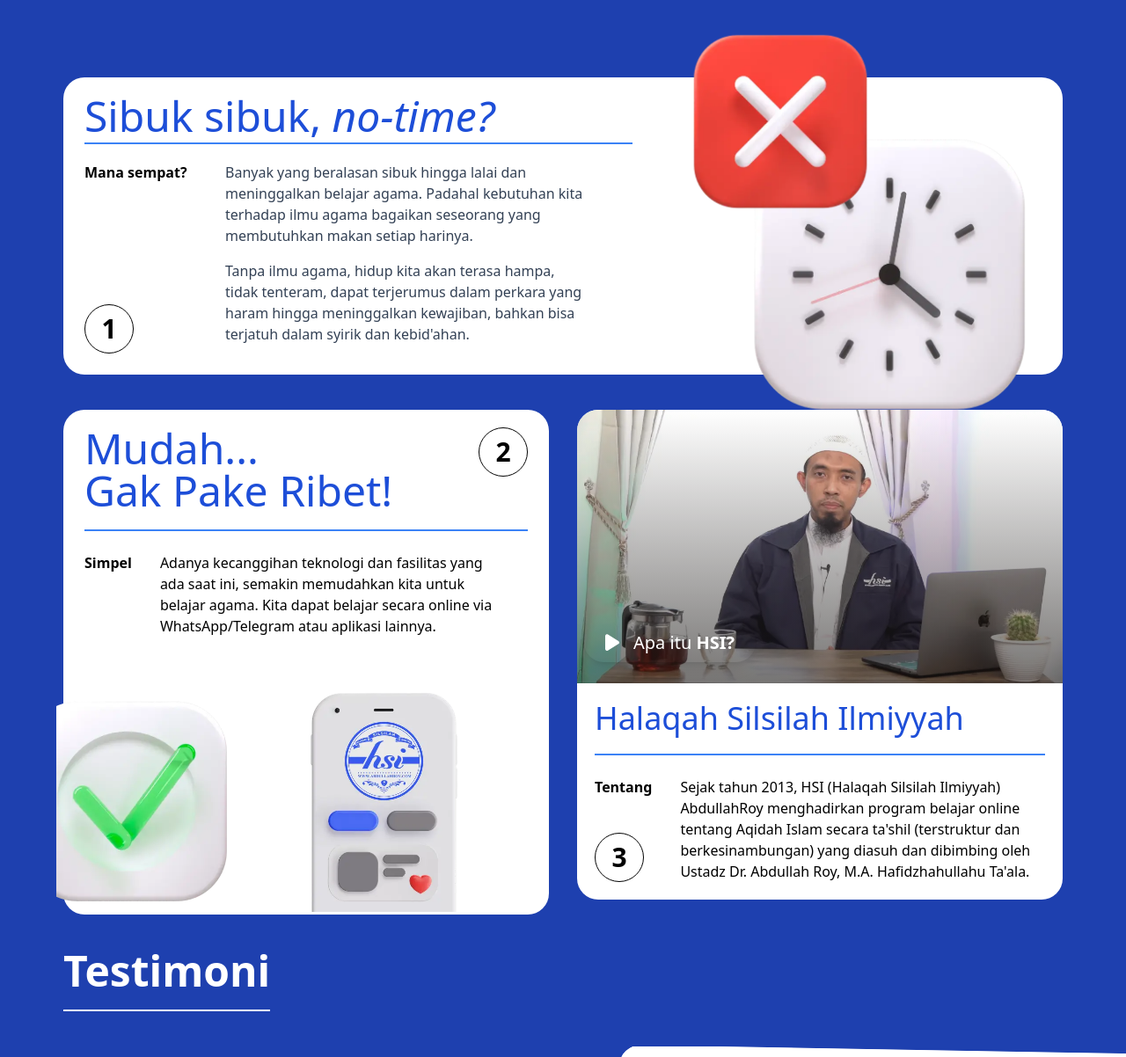
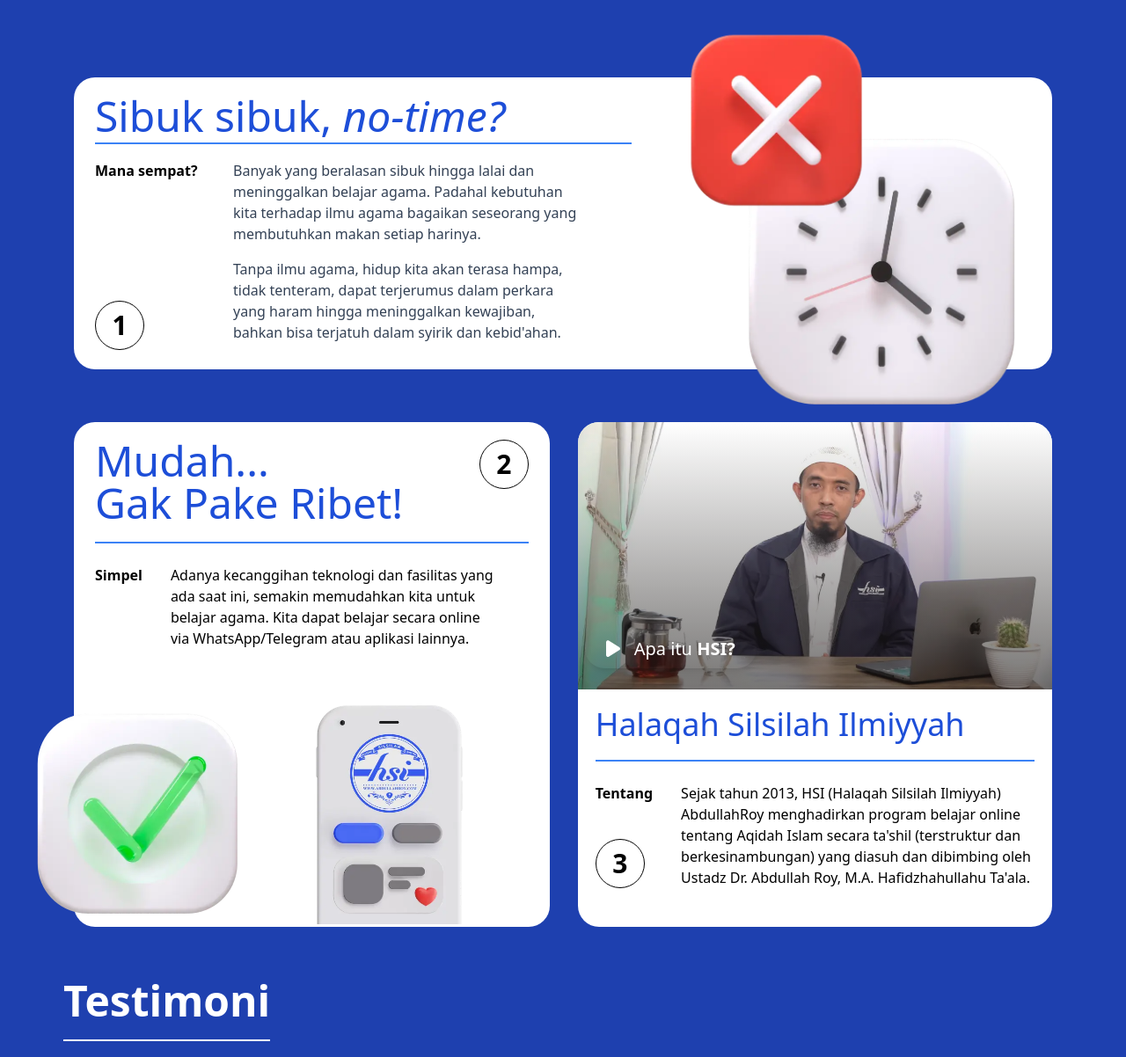
Before and after one commit to fitrifityanto/duplikat-daftarhsi, a website: page index.html in a window 1280 px wide. Shown: the part 960-2162 px from the top of the page at 88% size. Drawn offline with nearby package versions, Linux system fonts and the light colour scheme.

Commit message:
adjust: card no 2 dan 3

```diff
--- a/index.html
+++ b/index.html
@@ -99,7 +99,7 @@
             </div>
             <!-- card number 1 -->
             <section data-aos="fade-up" >
-                <div class="w-full max-w-6xl mx-auto py-5 px-2">
+                <div class="w-full max-w-6xl mx-auto py-5 px-2 lg:px-5">
                     <div class="w-full grid grid-cols-1 md:grid-cols-2 lg:grid-cols-8 bg-white rounded-3xl px-6 py-5">
                         <div class="lg:col-span-5 md:w-11/12 md:h-14 border-b-2 border-blue-500">
                             <h2 class="text-blue-700 text-2xl lg:text-5xl">Sibuk sibuk, <span class="italic">no-time?</span></h2>
@@ -122,10 +122,9 @@
                 </div>
             </section>
             <!-- card number 2 and 3 -->
-             <div class="w-full max-w-6xl mx-auto py-5 px-2 flex flex-col lg:flex-row gap-8 py-10 overflow-hidden">
+             <div class="w-full max-w-6xl mx-auto px-2 lg:px-5 flex flex-col lg:items-stretch lg:flex-row gap-8 py-10 ">
                 <!-- card number 2 -->
-                    <div class="basis-1/2" data-aos="zoom-in-right">
-                        <section class="bg-white rounded-3xl px-6 pt-5" >
+                <section class="basis-1/2 bg-white rounded-3xl px-6 pt-5" data-aos="zoom-in-right">
                     <div class="flex justify-between pb-5 border-b-2 border-blue-500">
                         <div class="">
                             <h2 class="flex flex-col text-blue-700 text-2xl lg:text-5xl">
@@ -154,10 +153,8 @@
                         </div>
                     </div>
                 </section>
-                    </div>
                 <!-- card number 3 -->
-                    <div class="basis-1/2" data-aos="zoom-in-left">
-                        <section class="bg-white rounded-3xl overflow-hidden" >
+                <section class="basis-1/2 bg-white rounded-3xl overflow-hidden" data-aos="zoom-in-left">
                     <div class="relative">
                         <div class="w-full">
                             <img src="assets/images/video-thumbnail.webp" class="w-full">
@@ -190,8 +187,6 @@
                     </div>
                 </section>
              </div>
-             </div>
-
              <!-- testimoni -->
              <section class="flex flex-col gap-10 py-5">
                 <div class="w-full max-w-6xl mx-auto px-2">
@@ -318,7 +313,7 @@
                 </div>
              </section>
             <!-- card 4 -->
-            <section class="w-full max-w-6xl mx-auto py-5 px-2 flex flex-col lg:flex-row gap-4 lg:justify-center lg:items-center">
+            <section class="w-full max-w-6xl mx-auto py-5 px-2 lg:px-5 flex flex-col lg:flex-row gap-4 lg:justify-center lg:items-center">
                 <div  class="lg:basis-1/2 flex justify-center" data-aos="zoom-in-right" >
                     <!-- image -->
                      <div class="max-w-44 -mr-6"><img src="assets/images/device-gratis-2.webp" class="w-full"> </div>
@@ -351,9 +346,9 @@
 
                 </div>
             </section>
-            <!-- card 5 FAQ (skip)-->
+            <!-- card 5 FAQ-->
             <!-- last section -->
-            <section class="w-full max-w-6xl mx-auto py-5 px-2">
+            <section class="w-full max-w-6xl mx-auto py-5 px-2 lg:px-5">
                 <div class="bg-blue-700 rounded-3xl flex flex-col lg:flex-row gap-4 shadow-lg" data-aos="fade-up">
                     <div class="lg:basis-1/2 order-2 lg:order-1 pt-6 flex justify-center">
                         <div class="max-w-[460px]"><img src="assets/images/icon_hand.webp" class="w-full" ></div>
@@ -379,7 +374,7 @@
             </section>
         </main>
         <!-- footer -->
-         <footer class="w-full max-w-6xl mx-auto py-5 px-2 mb-10">
+         <footer class="w-full max-w-6xl mx-auto py-5 px-2 lg:px-5 mb-10">
             <div class="flex flex-col lg:flex-row lg:justify-between items-center gap-6 lg:gap-0">
                 <section>
                     <div class="w-12 md:w-16"><img src="assets/images/hsi-logo.webp" class="w-full" ></div>
```
Also changed, not shown: assets/css/output.css. Lines whose indentation alone changed are shown as unchanged.
